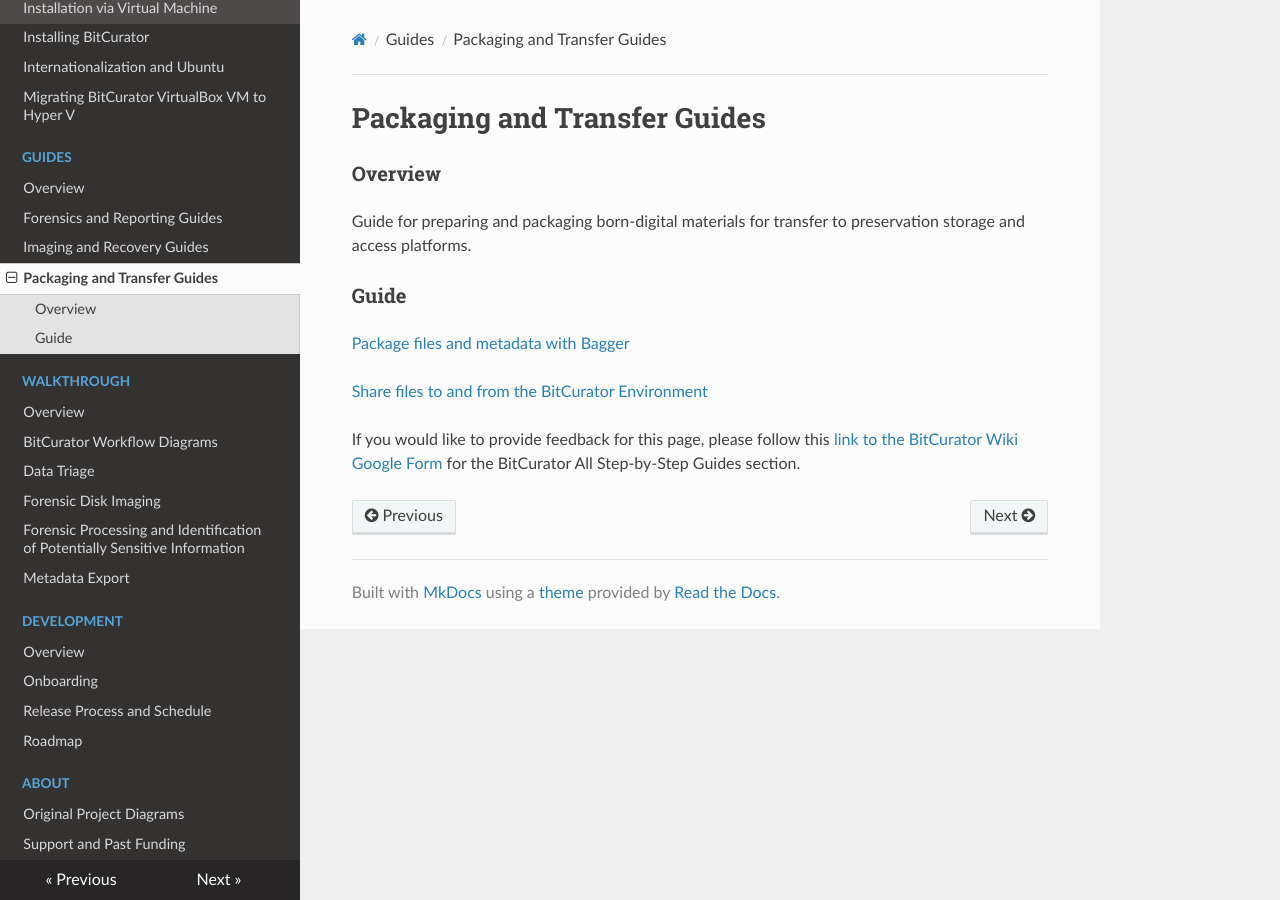
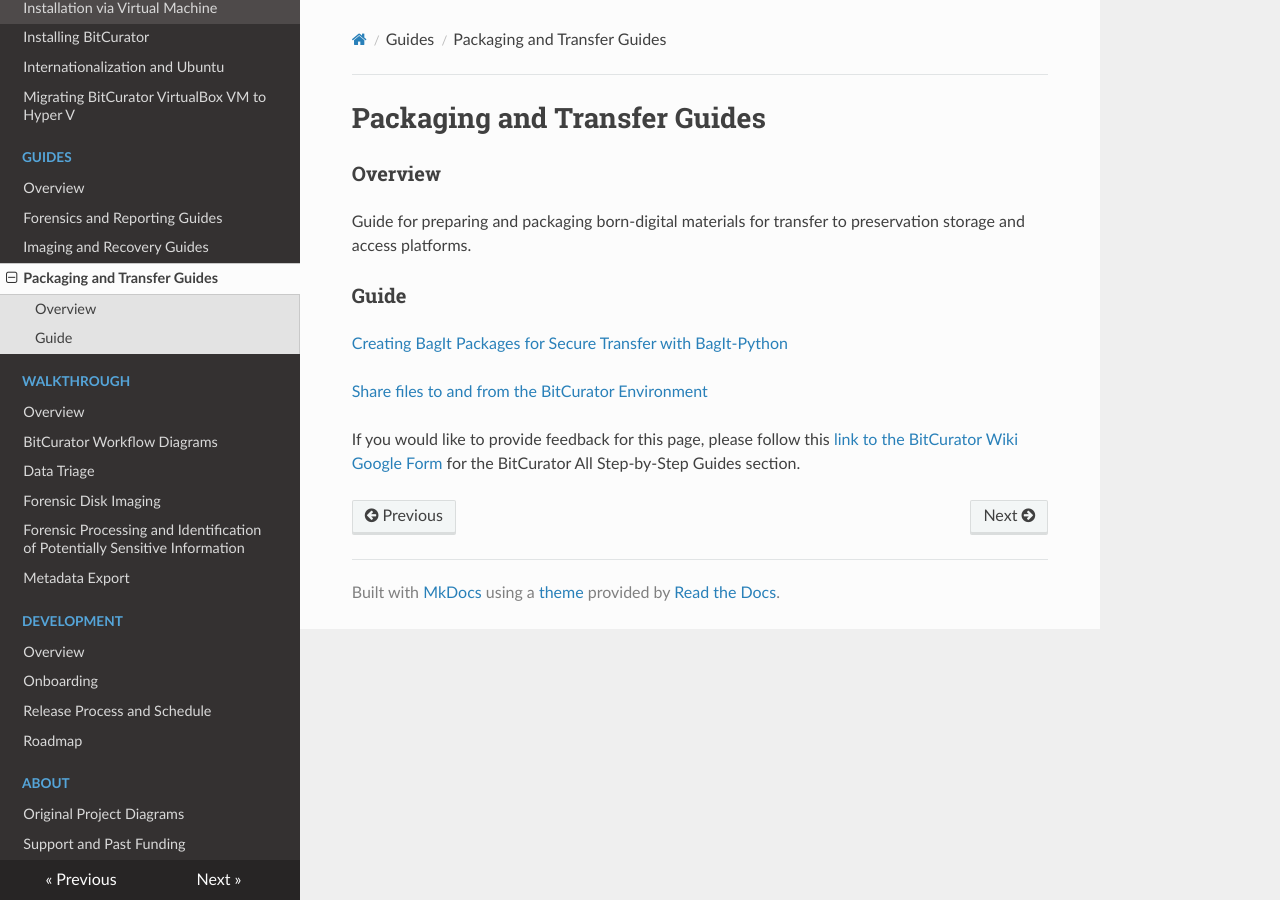
Before and after one commit to BitCurator/documentation, an MkDocs documentation site: the page built from docs/All Step-by-Step Guides/Packaging and Transfer Guides.md, in a window 1280 px wide. Built offline with MkDocs 1.6.1, drawn with Linux system fonts in a browser that asks for light colours; nearby versions of some CDN libraries.

Commit message:
Update Packaging and Transfer Guides.md to add link for new page

```diff
--- a/docs/All Step-by-Step Guides/Packaging and Transfer Guides.md
+++ b/docs/All Step-by-Step Guides/Packaging and Transfer Guides.md
@@ -12,7 +12,7 @@
 
 ### Guide
 
-[Package files and metadata with Bagger](Package files and metadata with Bagger)
+[Creating BagIt Packages for Secure Transfer with BagIt-Python](Creating BagIt Packages for Secure Transfer with BagIt-Python)
 
 [Share files to and from the BitCurator Environment](Share files to and from the BitCurator Environment)
 
```
